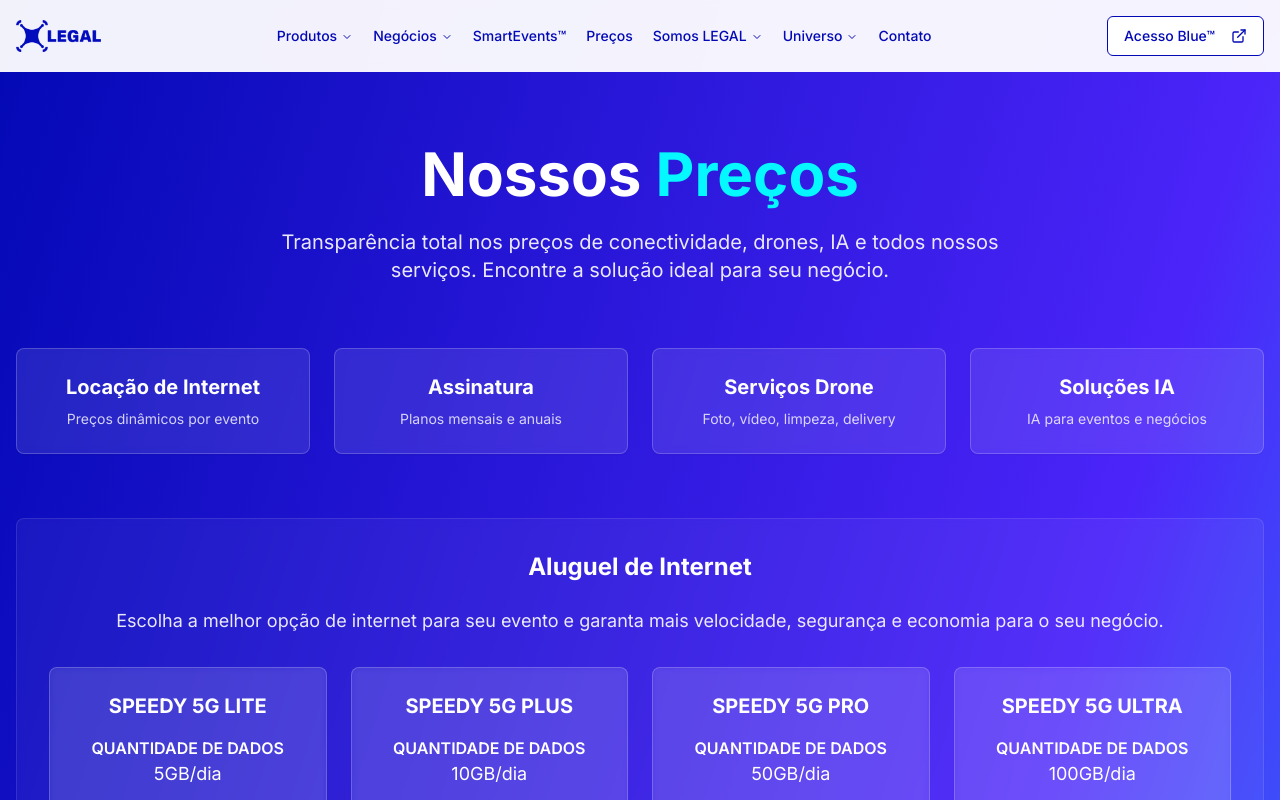
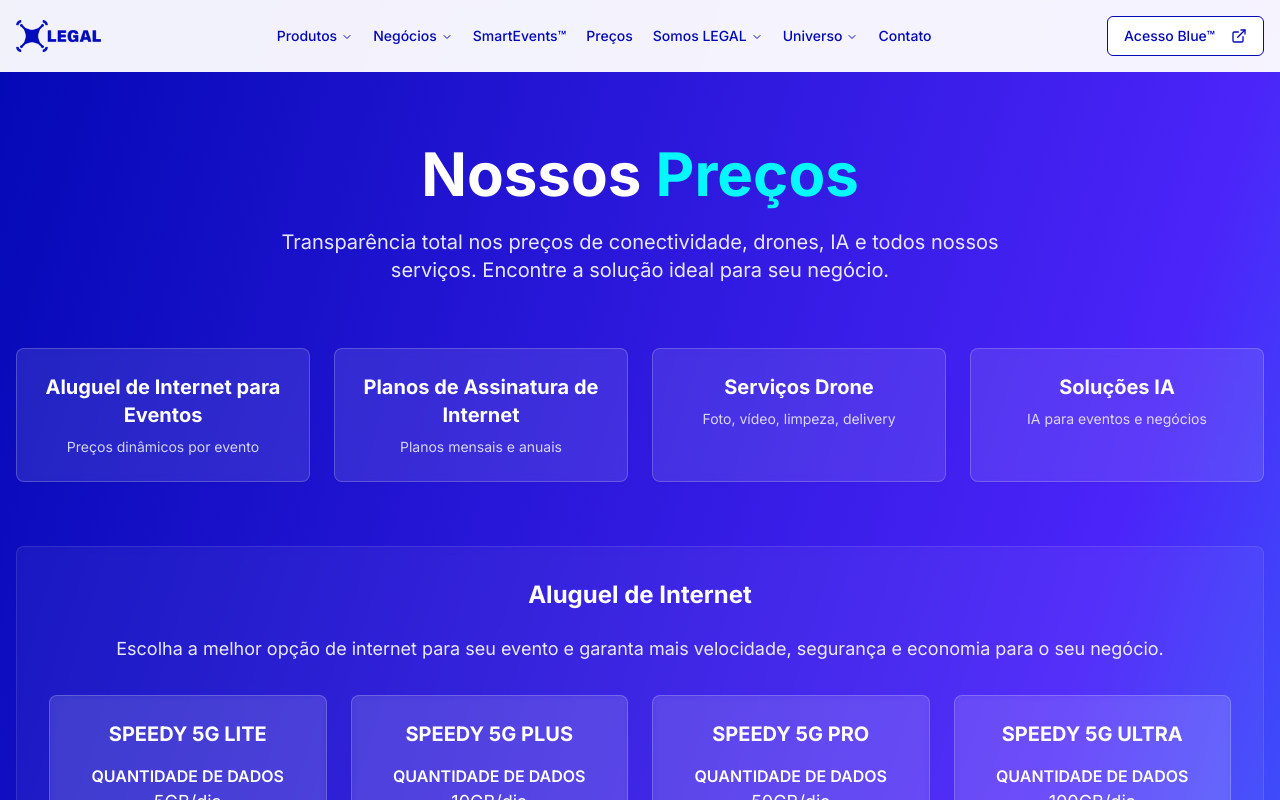
Before and after one commit to DesenvolvedoresLEGAL/oplegal-v12, a React (Vite) app: page /precos in a window 1280 px wide. Shown: the top 800 px of the page. Built offline with nearby package versions, Linux system fonts and the light colour scheme.

Commit message:
Update pricing page text
Change "Locação de Internet" to "Aluguel de Internet para Eventos" and "Assinatura" to "Planos de Assinatura de Internet" in the pricing page.

```diff
--- a/src/pages/PrecosPage.tsx
+++ b/src/pages/PrecosPage.tsx
@@ -70,11 +70,11 @@ const PrecosPage = () => {
           {/* Categorias de Serviços */}
           <div className="grid md:grid-cols-2 lg:grid-cols-4 gap-6 mb-16">
             <Card className="p-6 bg-white/10 backdrop-blur-sm border-white/20 text-center cursor-pointer hover:bg-white/20 transition-all" onClick={() => scrollToSection('locacao-fwa')}>
-              <h3 className="text-xl font-bold text-white mb-2">Locação de Internet</h3>
+              <h3 className="text-xl font-bold text-white mb-2">Aluguel de Internet para Eventos</h3>
               <p className="text-white/80 text-sm">Preços dinâmicos por evento</p>
             </Card>
             <Card className="p-6 bg-white/10 backdrop-blur-sm border-white/20 text-center cursor-pointer hover:bg-white/20 transition-all" onClick={() => scrollToSection('assinatura-fwa')}>
-              <h3 className="text-xl font-bold text-white mb-2">Assinatura</h3>
+              <h3 className="text-xl font-bold text-white mb-2">Planos de Assinatura de Internet</h3>
               <p className="text-white/80 text-sm">Planos mensais e anuais</p>
             </Card>
             <Card className="p-6 bg-white/10 backdrop-blur-sm border-white/20 text-center cursor-pointer hover:bg-white/20 transition-all" onClick={() => scrollToSection('servicos-drone')}>
```
